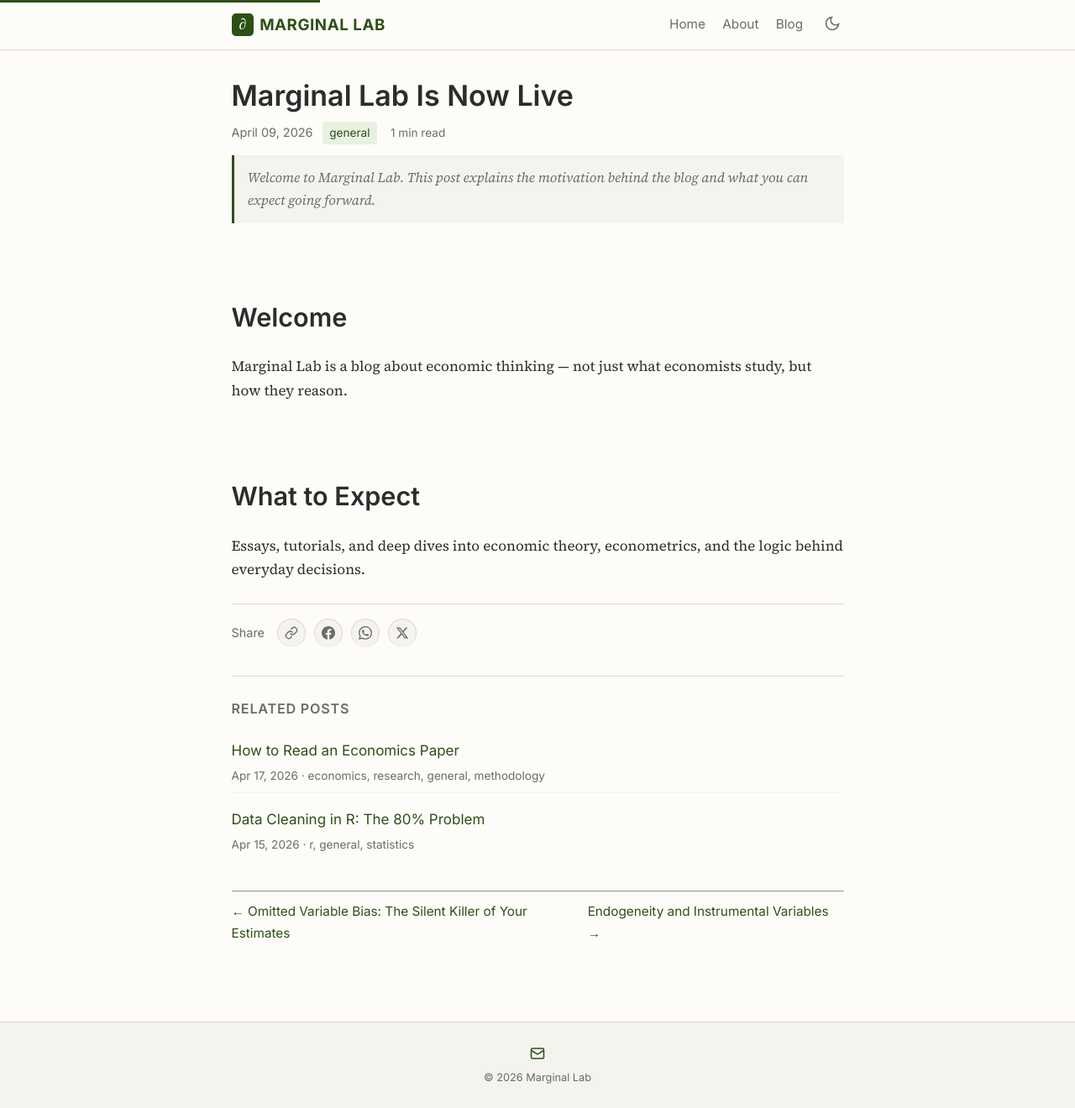
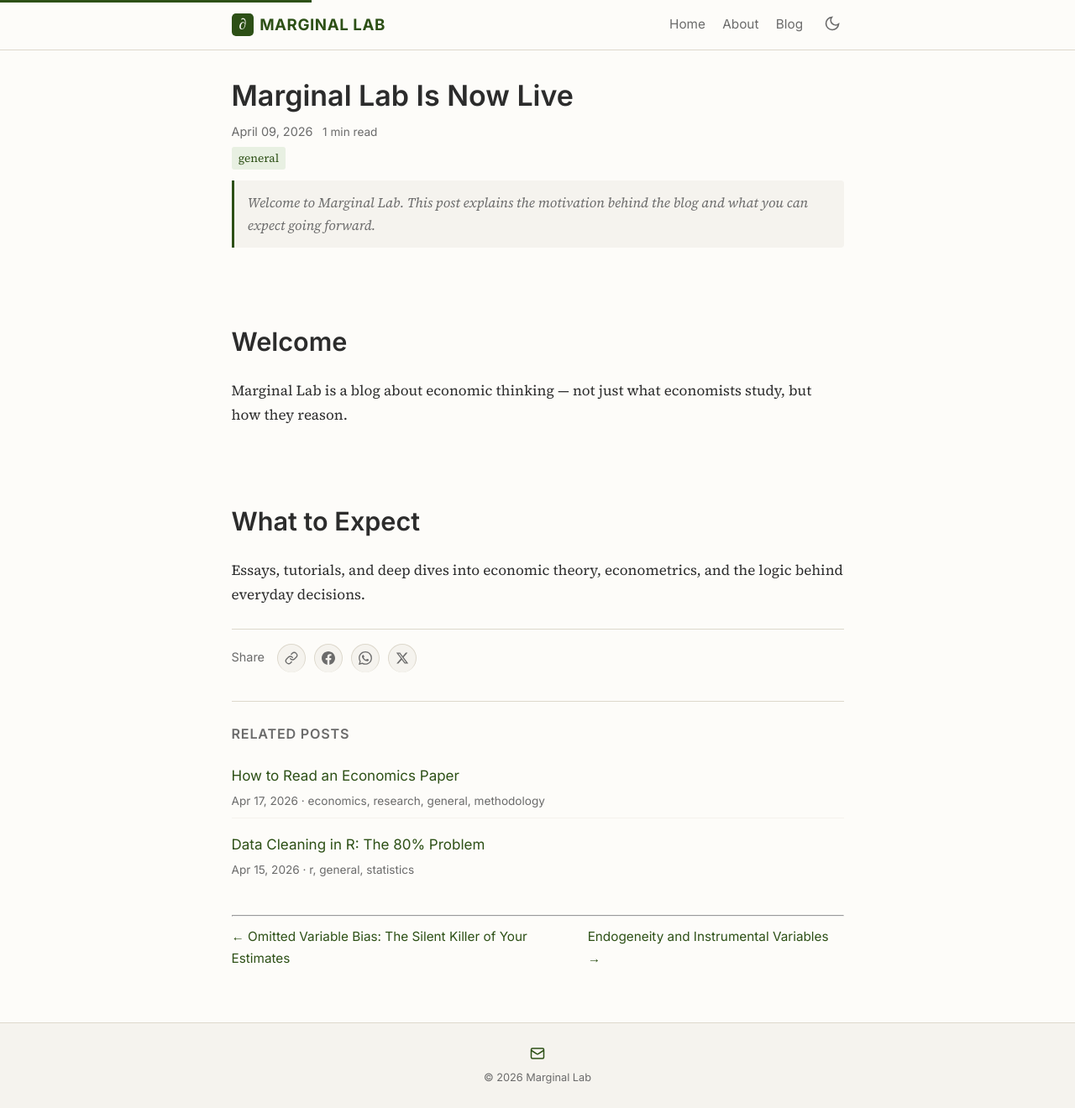
Before and after one commit to marginallabs/marginallabs.github.io, a Jekyll site: the page built from _posts/2026-04-09-Lab-Announcement.md, in a window 1280 px wide and 1320 px high. Shown: the whole window at 84% size. Built offline with Jekyll 4.4.1, drawn with Linux system fonts in a browser that asks for light colours.

Commit message:
Restructure post header: date+read time on line 1, tags on line 2 with wrap
Co-Authored-By: Claude Opus 4.7 <noreply@anthropic.com>

```diff
--- a/_layouts/post.html
+++ b/_layouts/post.html
@@ -8,15 +8,15 @@ layout: default
         <h1 class="post-title">{{ page.title }}</h1>
     <div class="post-meta">
       <span class="post-date">{{ page.date | date: "%B %d, %Y" }}</span>
-      {% if page.categories %}
-        <span class="post-categories">
-          {% for cat in page.categories %}
-            <span class="category-tag">{{ cat }}</span>
-          {% endfor %}
-        </span>
-      {% endif %}
       <span class="reading-time">{{ reading_time }} min read</span>
     </div>
+    {% if page.categories %}
+    <div class="post-tags">
+      {% for cat in page.categories %}
+        <span class="category-tag">{{ cat }}</span>
+      {% endfor %}
+    </div>
+    {% endif %}
     {% if page.series %}
     <div>
       {% assign series_posts = site.posts | where: "series", page.series | sort: "date" %}
--- a/assets/css/style.css
+++ b/assets/css/style.css
@@ -590,6 +590,12 @@ details[open] > .section-toggle .toggle-chevron {
   align-items: center;
   gap: 0.8em;
 }
+.post-tags {
+  display: flex;
+  flex-wrap: wrap;
+  gap: 0.4em;
+  margin-top: 0.3em;
+}
 .category-tag {
   display: inline-block;
   background: var(--color-tag-bg);
```
